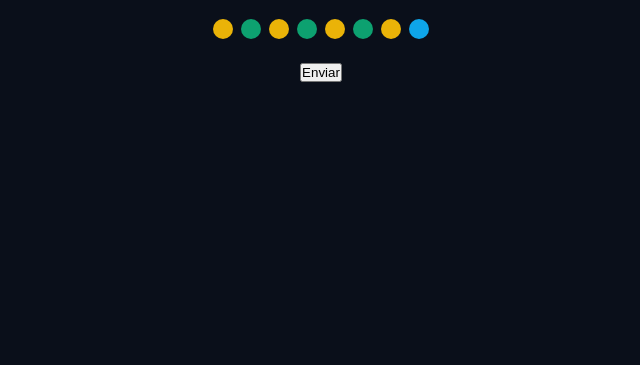
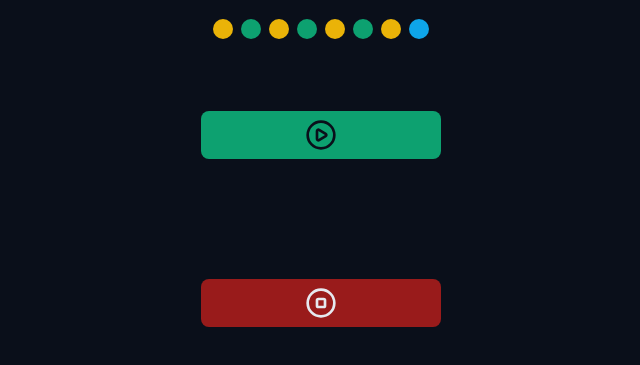
Before and after one commit to marcelofcamillo/chronos-pomodoro, a React (Vite) app: page / in a window 1280 px wide. Shown: the part 509-874 px from the top of the page, without its empty margins (319-959 px from the left). Before the commit the page ends 800 px from the top, so only its background shows below. Built offline with nearby package versions, Linux system fonts and the light colour scheme.

Commit message:
Criando um componente de botão reutilizável com opções

```diff
--- a/src/App.tsx
+++ b/src/App.tsx
@@ -6,6 +6,8 @@
 import { Countdown } from './components/Countdown';
 import { DefaultInput } from './components/DefaultInput';
 import { Cycles } from './components/Cycles';
+import { DefaultButton } from './components/DefaultButton';
+import { PlayCircleIcon, StopCircleIcon } from 'lucide-react';
 
 export function App() {
   return (
@@ -38,7 +40,8 @@
             <Cycles />
           </div>
           <div className='formRow'>
-            <button>Enviar</button>
+            <DefaultButton icon={<PlayCircleIcon />} color='green' />
+            <DefaultButton icon={<StopCircleIcon />} color='red' />
           </div>
         </form>
       </Container>
--- /dev/null
+++ b/src/components/DefaultButton/index.tsx
@@ -0,0 +1,20 @@
+import styles from './styles.module.css';
+
+type DefaultButtonProps = {
+  icon: React.ReactNode;
+  color?: 'green' | 'red';
+} & React.ComponentProps<'button'>;
+
+export function DefaultButton({
+  icon,
+  color = 'green',
+  ...props
+}: DefaultButtonProps) {
+  return (
+    <>
+      <button className={`${styles.button} ${styles[color]}`} {...props}>
+        {icon}
+      </button>
+    </>
+  );
+}
--- /dev/null
+++ b/src/components/DefaultButton/styles.module.css
@@ -0,0 +1,33 @@
+.button {
+  border: none;
+  background: var(--primary);
+  color: var(--text-over-primary);
+  display: flex;
+  align-items: center;
+  justify-content: center;
+  min-width: 24rem;
+  padding: 0.8rem;
+  border-radius: 0.8rem;
+  margin: 4.8rem 0;
+  cursor: pointer;
+  transition: all 0.1s ease-in-out;
+}
+
+.button svg {
+  width: 3.2rem;
+  height: 3.2rem;
+}
+
+.button:hover {
+  filter: brightness(80%);
+}
+
+.green {
+  background: var(--primary);
+  color: var(--text-over-primary);
+}
+
+.red {
+  background: var(--error);
+  color: var(--text-over-error);
+}
```
